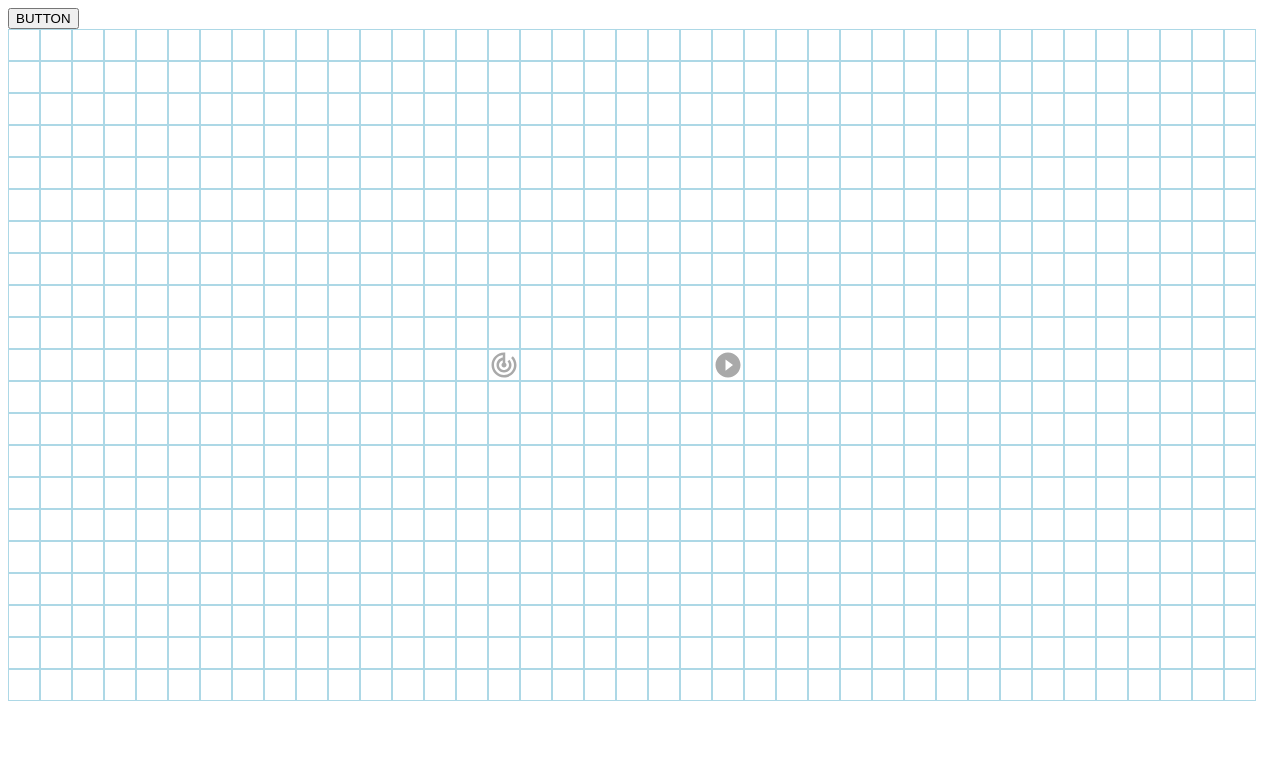
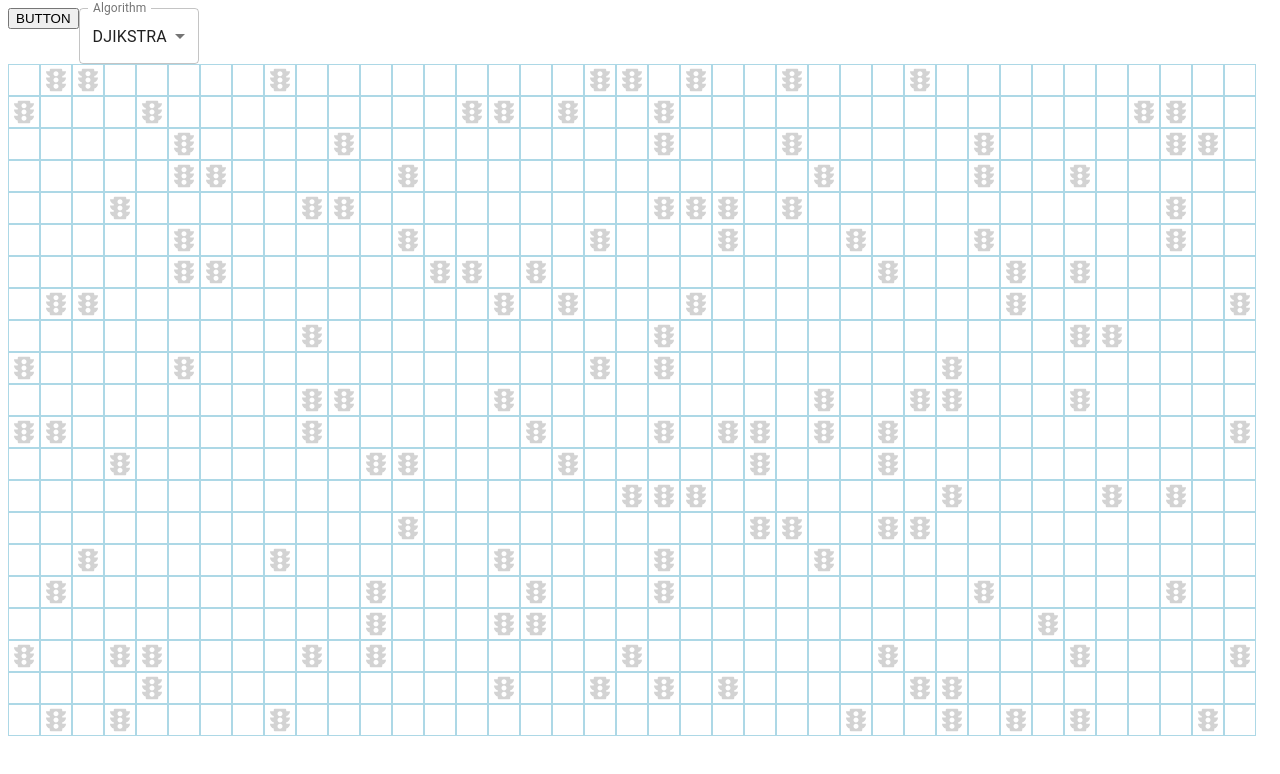
Before and after one commit to adrianprayoga/graph-viz, a React (Create React App) app: page / in a window 1280 px wide. Shown: the top 774 px of the page. Built offline with nearby package versions, Linux system fonts and the light colour scheme.

Commit message:
added a* and bfs

```diff
--- /dev/null
+++ b/src/AlgoSelection.js
@@ -0,0 +1,37 @@
+import React, { useContext } from "react";
+import { StateContext, DispatchContext } from "./App";
+import InputLabel from "@material-ui/core/InputLabel";
+import MenuItem from "@material-ui/core/MenuItem";
+import FormControl from "@material-ui/core/FormControl";
+import Select from "@material-ui/core/Select";
+import { A_STAR, BFS, DJIKSTRA } from "./constants";
+import { SET_ALGO } from "./reducer/actions";
+
+const AlgoSelection = (props) => {
+  // const [algo, setAlgo] = useState(DJIKSTRA);
+  // const [state, dispatch] = useReducer(algoReducer, { algo: DJIKSTRA });
+
+  const dispatch = useContext(DispatchContext);
+  const state = useContext(StateContext);
+
+  return (
+    <FormControl variant="outlined" width="100px">
+      <InputLabel id="demo-simple-select-outlined-label">Algorithm</InputLabel>
+      <Select
+        labelId="demo-simple-select-outlined-label"
+        id="demo-simple-select-outlined"
+        value={state.algo}
+        onChange={(event) =>
+          dispatch({ type: SET_ALGO, payload: event.target.value })
+        }
+        label="Algorithm"
+      >
+        <MenuItem value={BFS}>BFS</MenuItem>
+        <MenuItem value={DJIKSTRA}>DJIKSTRA</MenuItem>
+        <MenuItem value={A_STAR}>A*</MenuItem>
+      </Select>
+    </FormControl>
+  );
+};
+
+export default AlgoSelection;
--- a/src/App.js
+++ b/src/App.js
@@ -1,24 +1,35 @@
-import React, { useState, useEffect, useMemo } from "react";
+import React, { useState, useEffect, useMemo, useReducer } from "react";
 import Heapify from "heapify";
 import "./App.css";
 import Box from "./Box";
+import { algoReducer } from "./reducer/reducer.js";
+import AlgoSelection from "./AlgoSelection";
 import styled from "styled-components";
 import {
   EMPTY,
   NUM_COL,
   NUM_ROW,
-  SOLUTION,
   START,
   TARGET,
-  VISITED,
   WALL,
   VW,
+  DJIKSTRA,
+  NOT_VISITED,
+  TRAFFIC,
 } from "./constants";
-import { djikstra } from "./algorithms";
+import { bfsAlgo, getIndexFromXY } from "./algorithm/algorithms";
 
+const STEPS = 20;
+const TIME_INTERVAL = 1; // 1 mili
 const NUM_BOX = NUM_COL * NUM_ROW;
-const START_NODE = Math.floor((NUM_COL * NUM_ROW) / 2) + 3;
-const TARGET_NODE = Math.floor((NUM_COL * NUM_ROW) / 2 + 1) - 5;
+const START_NODE = getIndexFromXY({
+  x: NUM_COL / 2 - 8,
+  y: Math.floor(NUM_ROW / 2),
+});
+const TARGET_NODE = getIndexFromXY({
+  x: NUM_COL / 2 + 8,
+  y: Math.floor(NUM_ROW / 2),
+});
 
 const MazeRoot = styled.div`
   display: grid;
@@ -27,14 +38,15 @@ const MazeRoot = styled.div`
   width: ${VW - 100}px;
 `;
 
-const App = (props) => {
-  const [nodeList, setNodeList] = useState({});
+export const StateContext = React.createContext();
+export const DispatchContext = React.createContext();
+
+const App = () => {
+  const [nodeList, setNodeList] = useState(initializeNodes());
   const [startNode, setStartNode] = useState(START_NODE);
   const [targetNode, setTargetNode] = useState(TARGET_NODE);
-  const [isSolving, setIsSolving] = useState(false);
-  const [count, setCount] = useState(0);
   const [intervalId, setIntervalId] = useState(0);
-  const [onDrag, setOnDrag] = useState(false);
+  const [state, dispatch] = useReducer(algoReducer, { algo: DJIKSTRA });
 
   const boxList = useMemo(() => {
     const boxList = [];
@@ -45,24 +57,12 @@ const App = (props) => {
     return boxList;
   }, []);
 
-  useEffect(() => {
-    const boxMap = {};
-
-    for (let i = 0; i < NUM_BOX; i++) {
-      boxMap[i] = {
-        type: i === START_NODE ? START : i === TARGET_NODE ? TARGET : EMPTY,
-      };
-    }
-
-    setNodeList(boxMap);
-  }, [setNodeList]);
-
   const runAlgorithm = () => {
-    setIsSolving(true);
     let distanceMap = { [startNode]: 0 };
     let pathMap = { [startNode]: undefined };
     let marked = new Set();
     let pq = new Heapify(NUM_COL * NUM_ROW);
+    let lastVisited = [];
 
     marked.add(startNode);
     pq.push(startNode, 0);
@@ -73,26 +73,14 @@ const App = (props) => {
       return;
     }
 
-    let updatedNodeList = Object.keys(nodeList).reduce((accum, key) => {
-      if (nodeList[key].type === SOLUTION || nodeList[key].type === VISITED) {
-        accum[key] = {
-          ...nodeList[key],
-          type: EMPTY,
-        };
-      } else {
-        accum[key] = { ...nodeList[key] };
-      }
-
-      return accum;
-    }, {});
-
+    let updatedNodeList = resetNodeState(nodeList);
     const newIntervalId = setInterval(() => {
       const {
         solved: rSolved,
         inProgress: rInProgress,
         solution,
         interimObj,
-      } = djikstra(
+      } = bfsAlgo(
         updatedNodeList,
         startNode,
         targetNode,
@@ -100,7 +88,9 @@ const App = (props) => {
         pathMap,
         marked,
         pq,
-        10
+        lastVisited,
+        state.algo,
+        STEPS
       );
 
       if (rInProgress) {
@@ -109,6 +99,7 @@ const App = (props) => {
         pathMap = interimObj.pathMap;
         marked = interimObj.marked;
         pq = interimObj.pq;
+        lastVisited = interimObj.lastVisited;
       }
 
       (rSolved || rInProgress) && setNodeList(solution);
@@ -118,62 +109,84 @@ const App = (props) => {
         setIntervalId(0);
         return;
       }
-    }, 10);
+    }, TIME_INTERVAL);
 
     setIntervalId(newIntervalId);
   };
 
   const handleClick = (i) => (e) => {
-    let nextType = EMPTY;
-    switch (e.detail) {
-      case 1:
+    let nextType, nextState;
+    const currentType = nodeList[i].type;
+
+    if (currentType !== TARGET && currentType !== START) {
       nextType = WALL;
-        break;
-      case 2:
-        nextType = START;
-        setStartNode(i);
-        break;
-      case 3:
-        nextType = TARGET;
-        setTargetNode(i);
-        break;
-      case 4:
+      nextState = NOT_VISITED;
+    } else if (currentType === WALL) {
       nextType = EMPTY;
-        break;
-      default:
-        break;
+      nextState = NOT_VISITED;
     }
 
+    nextType &&
       setNodeList({
         ...nodeList,
         [i]: {
           ...nodeList[i],
           type: nextType,
+          state: nextState,
         },
       });
   };
 
+  const handleDrag = (i) => (e) => {
+    console.log(i);
+  };
+
   return (
-    <>
+    <DispatchContext.Provider value={dispatch}>
+      <StateContext.Provider value={state}>
         <button onClick={runAlgorithm}> BUTTON </button>
+        <AlgoSelection />
         <MazeRoot>
           {boxList.map((index) => (
             <Box
               key={index}
               node={index}
               type={nodeList[index]?.type}
+              state={nodeList[index]?.state}
               handleClick={handleClick(index)}
+              handleDrag={handleDrag(index)}
             />
           ))}
         </MazeRoot>
-    </>
+      </StateContext.Provider>
+    </DispatchContext.Provider>
   );
 };
 
-const getIdsOfNonEmptyNodes = (nodes) => {
-  return Object.keys(nodes)
-    .filter((key) => nodes[key].type !== EMPTY)
-    .map((key) => ({ key, type: nodes[key].type }));
+export default App;
+
+const resetNodeState = (nodeList) => {
+  return Object.keys(nodeList).reduce((accum, key) => {
+    accum[key] = { ...nodeList[key], state: NOT_VISITED };
+    return accum;
+  }, {});
 };
 
-export default App;
+const initializeNodes = () => {
+  const boxMap = {};
+
+  for (let i = 0; i < NUM_BOX; i++) {
+    boxMap[i] = {
+      type:
+        i === START_NODE
+          ? START
+          : i === TARGET_NODE
+          ? TARGET
+          : Math.random() < 0.2
+          ? TRAFFIC
+          : EMPTY,
+    };
+  }
+
+  return boxMap
+};
--- a/src/Box.js
+++ b/src/Box.js
@@ -1,8 +1,17 @@
-import React, { useState } from "react";
+import React from "react";
 import PlayCircleFilledIcon from "@material-ui/icons/PlayCircleFilled";
 import TrackChangesIcon from "@material-ui/icons/TrackChanges";
+import TrafficIcon from "@material-ui/icons/Traffic";
 import styled, { css } from "styled-components";
-import { SOLUTION, START, TARGET, VISITED, WALL } from "./constants";
+import {
+  SOLUTION,
+  START,
+  TARGET,
+  VISITED_PREV,
+  VISITED_CURR,
+  WALL,
+  TRAFFIC,
+} from "./constants";
 
 const DivBox = styled.div`
   background: transparent;
@@ -15,31 +24,65 @@ const DivBox = styled.div`
   justify-content: center;
   font-size: 30px;
   color: darkgray;
+
   ${({ type }) => {
-    if (type === WALL) {
+    if (type === TRAFFIC) {
+      return css`
+        color: lightgray;
+      `;
+    } else if (type === WALL) {
       return css`
         background: black;
       `;
-    } else if (type === VISITED) {
+    }
+  }};
+
+  ${({ state }) => {
+    if (state === VISITED_PREV) {
       return css`
         background: lightsteelblue;
       `;
-    } else if (type === SOLUTION) {
+    } else if (state === VISITED_CURR) {
       return css`
-        background: orange;
+        background: steelblue;
+      `;
+    } else if (state === SOLUTION) {
+      return css`
+        background: lightseagreen;
+        color: black;
       `;
     }
   }};
 `;
 
-const Box = ({ i, type, handleClick }) => {
+const Box = ({ i, type, state, handleClick, handleDrag }) => {
   return (
-    <DivBox type={type} onClick={(e) => handleClick(e)}>
+    <DivBox
+      type={type}
+      state={state}
+      onClick={(e) => handleClick(e)}
+      draggable={type === TARGET || type === START}
+    >
       {type === START && (
-        <PlayCircleFilledIcon color={"inherit"} fontSize={"inherit"} />
+        <PlayCircleFilledIcon
+          color={"inherit"}
+          fontSize={"inherit"}
+          background="inherit"
+        />
       )}
       {type === TARGET && (
-        <TrackChangesIcon color={"inherit"} fontSize={"inherit"} />
+        <TrackChangesIcon
+          color={"inherit"}
+          fontSize={"inherit"}
+          background="inherit"
+        />
+      )}
+      {type === TRAFFIC && (
+        <TrafficIcon
+          color={"inherit"}
+          fontSize={"inherit"}
+          background="inherit"
+        />
       )}
     </DivBox>
   );
--- a/src/constants.js
+++ b/src/constants.js
@@ -1,16 +1,29 @@
-export const VW = Math.max(document.documentElement.clientWidth || 0, window.innerWidth || 0)
-export const VH = Math.max(document.documentElement.clientHeight || 0, window.innerHeight || 0)
+export const VW = Math.max(
+  document.documentElement.clientWidth || 0,
+  window.innerWidth || 0
+);
+export const VH = Math.max(
+  document.documentElement.clientHeight || 0,
+  window.innerHeight || 0
+);
 
-console.log(VW, VH)
+const MIN_ROW = 10;
+const MIN_COL = 20;
 
-export const NUM_COL = Math.floor(VW / 32.5);
-export const NUM_ROW = Math.floor(VH / 32.5) - 3;
+export const NUM_COL = Math.max(MIN_COL, Math.floor(VW / 32.5));
+export const NUM_ROW = Math.max(MIN_ROW, Math.floor(VH / 32.5) - 3);
 
-console.log(NUM_COL, NUM_ROW)
+export const WALL = "wall";
+export const START = "start";
+export const TARGET = "target";
+export const EMPTY = "empty";
+export const TRAFFIC = "traffic";
 
-export const WALL = 'wall'
-export const START = 'start'
-export const TARGET = 'target'
-export const EMPTY = 'empty'
-export const VISITED = 'visited'
-export const SOLUTION = 'solution'
+export const NOT_VISITED = "not_visited"
+export const VISITED_PREV = "visited_prev";
+export const VISITED_CURR = "visited_curr";
+export const SOLUTION = "solution";
+
+export const BFS = 1
+export const DJIKSTRA = 2
+export const A_STAR = 3
--- /dev/null
+++ b/src/reducer/actions.js
@@ -0,0 +1 @@
+export const SET_ALGO = 'set_algo'
--- /dev/null
+++ b/src/reducer/reducer.js
@@ -0,0 +1,11 @@
+import { SET_ALGO } from "./actions";
+
+export const algoReducer = (state = [], action) => {
+  switch (action.type) {
+    case SET_ALGO:
+      const newState = { ...state, algo: action.payload };
+      return newState;
+    default:
+      return state;
+  }
+};
```
Also changed, not shown: src/algorithm/algorithms.js (renamed from src/algorithms.js, +67 -14 lines), src/algorithm/helper.js (added). Lines whose indentation alone changed are shown as unchanged.
